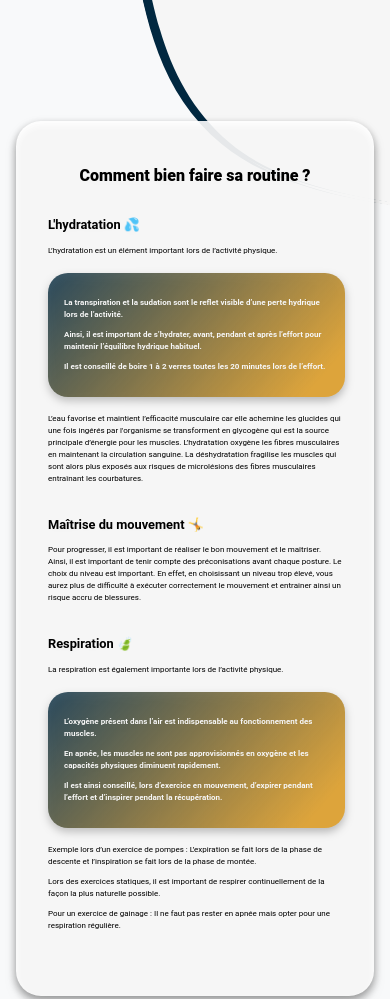
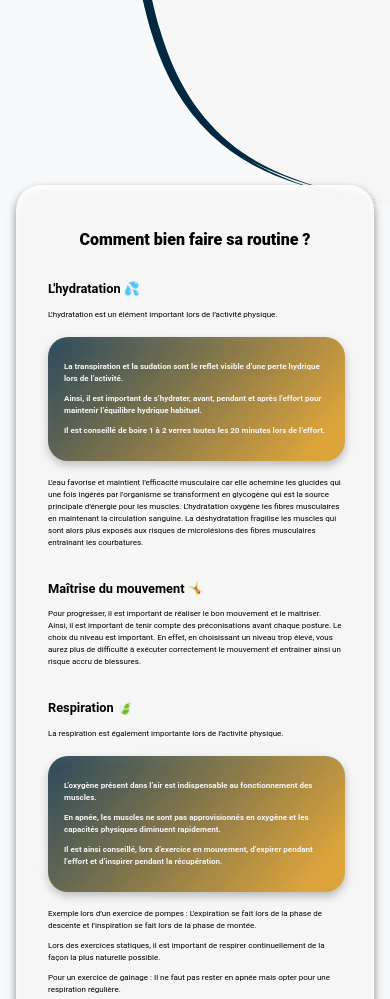
Before and after one commit to jucroizer/newRoutine, a website: page index.html in a window 390 px wide. Shown: the part 479-1478 px from the top of the page. Drawn offline with nearby package versions, Linux system fonts and the light colour scheme; files whose address does not match are found by name.

Commit message:
test de fix mobile  mode

```diff
--- a/sass/main.scss
+++ b/sass/main.scss
@@ -330,10 +330,10 @@ html, body {
             margin-top: 10%;
 
             @include mobileOnly(){
-                width: 70%;
+                width: 50%;
                 font-size: 1em;
                 margin-top: 15em;
-                margin-left: 9em;
+                margin-left: 11em;
             }
 
             @include tabletOnly(){
@@ -421,7 +421,7 @@ html, body {
     padding: 2em;
 
     @include mobileOnly(){
-        margin: 15em 0em 10em 0em;
+        margin: 19em 0em 10em 0em;
         padding: 0em;
     }
 
```
Also changed, not shown: public/css/style.css.
